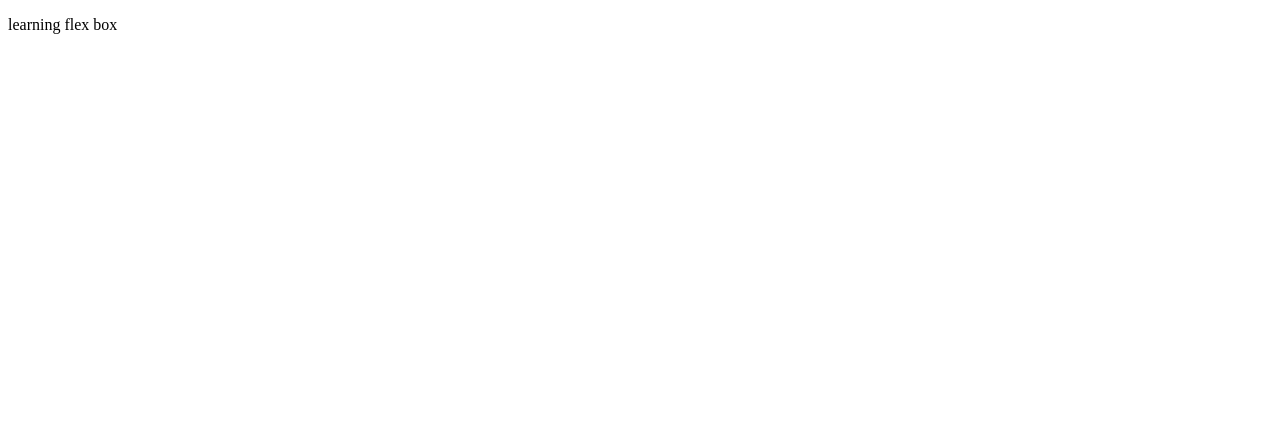
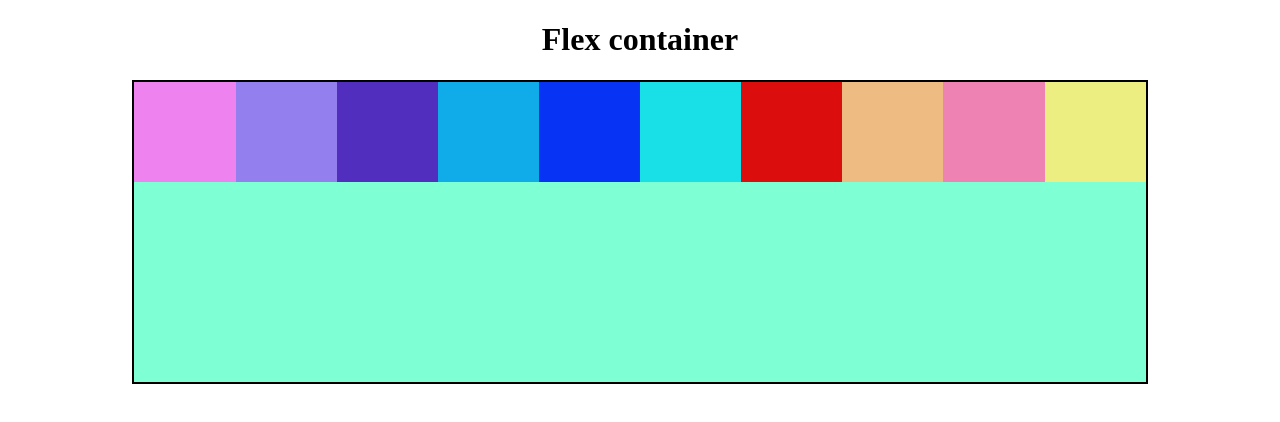
Before and after one commit to satyen227/HTML, a plain HTML site: page flex.html in a window 1280 px wide. Drawn offline with Linux system fonts and the light colour scheme.

Commit message:
added css to flex

```diff
--- /dev/null
+++ b/flex.css
@@ -0,0 +1,17 @@
+#container {
+  height: 300px;
+  width: 80%;
+  background-color: aquamarine;
+  margin: 10px auto;
+  border: 2px solid black;
+  display: flex;
+  /* flex-direction: column; */
+  /* flex-wrap: wrap; */
+}
+h1 {
+  text-align: center;
+}
+#cont {
+  height: 100px;
+  width: 300px;
+}
--- a/flex.html
+++ b/flex.html
@@ -4,8 +4,21 @@
     <meta charset="UTF-8" />
     <meta name="viewport" content="width=device-width, initial-scale=1.0" />
     <title>Flex</title>
+    <link rel="stylesheet" href="flex.css"
   </head>
   <body>
-    <p>learning flex box</p>
+    <h1>Flex container</h1>
+    <div id="container">
+      <div id="cont" style="background-color: violet"></div>
+      <div id="cont" style="background-color: rgb(147, 127, 238)"></div>
+      <div id="cont" style="background-color: rgb(82, 46, 191)"></div>
+      <div id="cont" style="background-color: rgb(16, 172, 234)"></div>
+      <div id="cont" style="background-color: rgb(7, 51, 244)"></div>
+      <div id="cont" style="background-color: rgb(25, 223, 230)"></div>
+      <div id="cont" style="background-color: rgb(220, 13, 13)"></div>
+      <div id="cont" style="background-color: rgb(238, 188, 130)"></div>
+      <div id="cont" style="background-color: rgb(238, 130, 179)"></div>
+      <div id="cont" style="background-color: rgb(236, 238, 130)"></div>
+    </div>
   </body>
 </html>
```
